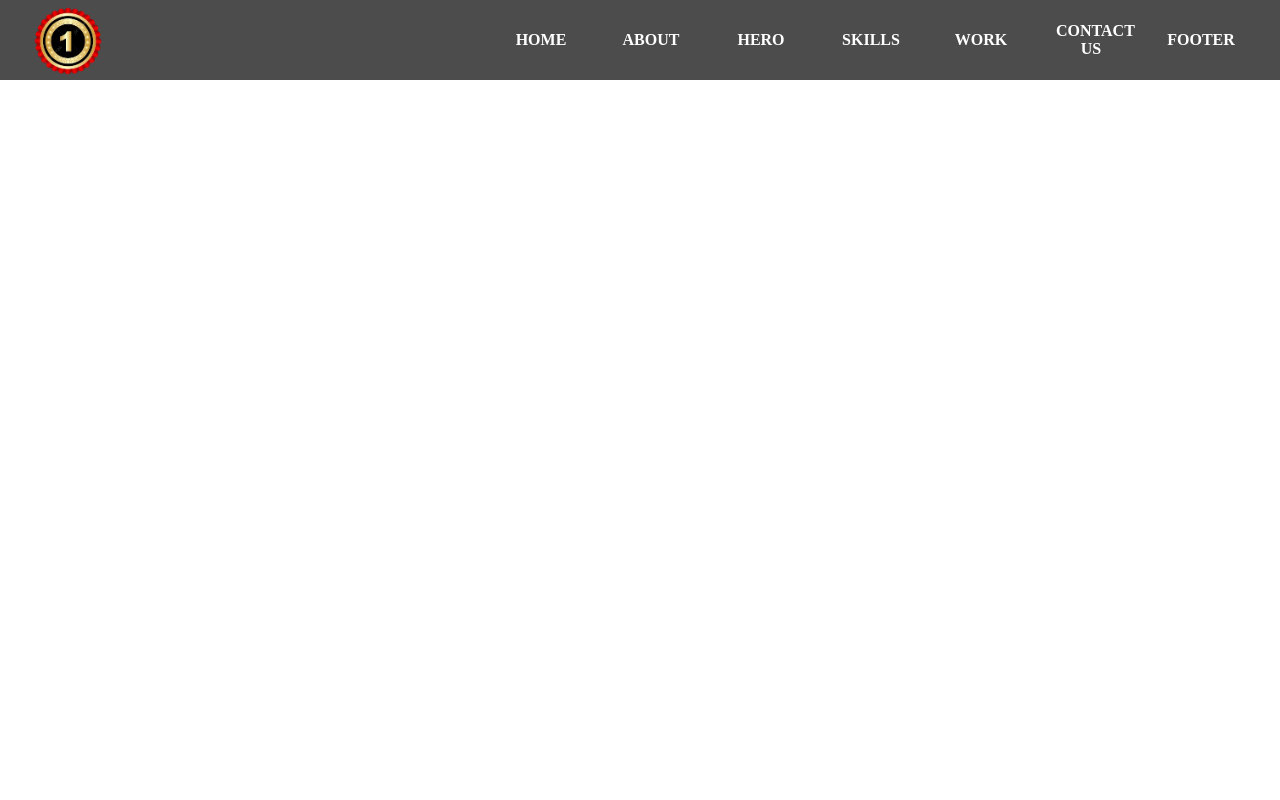
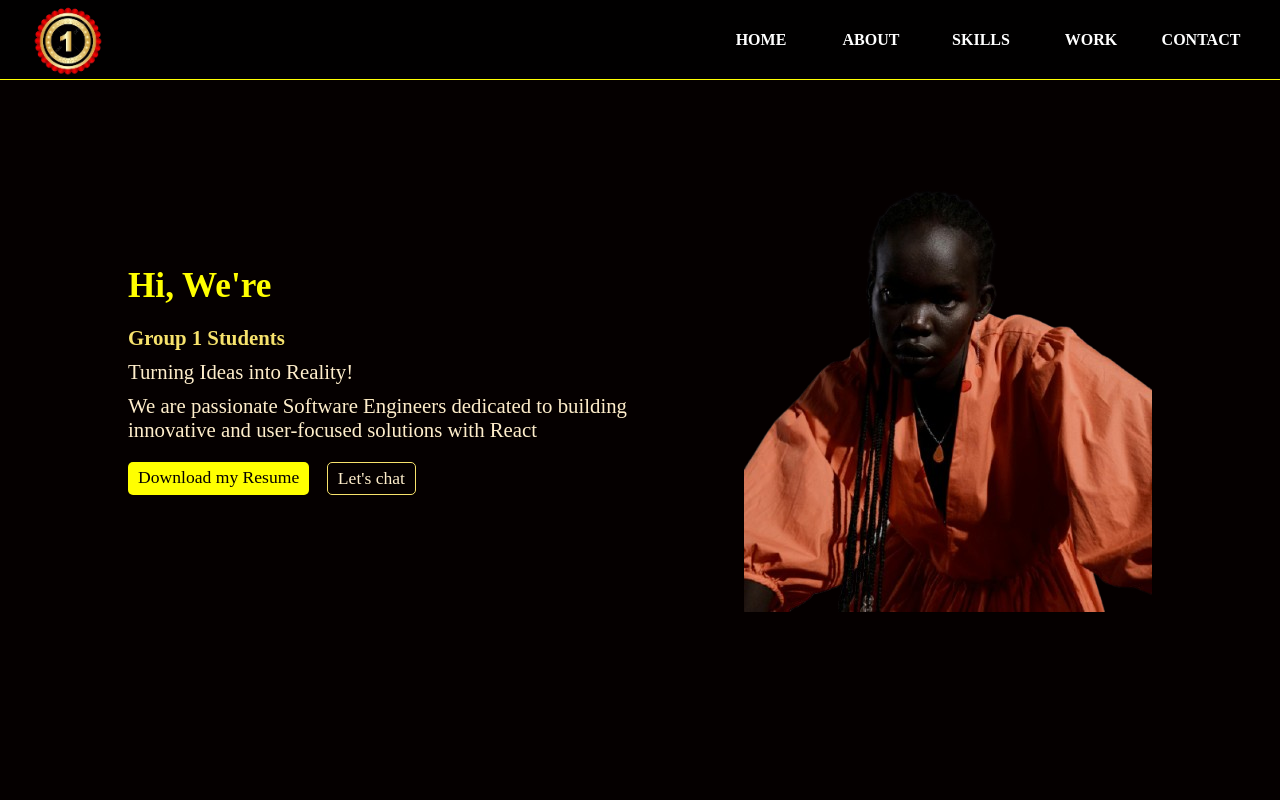
Before and after one commit to PtechNig/portfolio, a React (Vite) app: page / in a window 1280 px wide. Shown: the top 800 px of the page. Built offline with nearby package versions, Linux system fonts and the light colour scheme; a web font is replaced by a local one.

Commit message:
adjusted navigation menus

```diff
--- a/src/App.jsx
+++ b/src/App.jsx
@@ -7,18 +7,18 @@ import Skill from './components/Skills/Skill'
 import Work from './components/Work/Work'
 import Footer from './components/Footer/Footer'
 
+
 function App() {
 
   return (
     <>
     <Nav/>
-    {/* Had to comment out this part cause it's showing on the page since the sections have not been done.*/}
-    {/* <Hero/>
+    <Hero/>
     <About/>
     <Skill/>
     <Work/>
     <Contact/>
-    <Footer/> */}
+    <Footer/>
     </>
   )
 }
--- a/src/components/Nav/Nav.css
+++ b/src/components/Nav/Nav.css
@@ -12,6 +12,7 @@
      justify-content: space-between;
      display: flex;
      padding: 20px;
+     border-bottom:  1px solid yellow;
  }
  .logo{
     height: 12vh;
@@ -25,7 +26,7 @@
     list-style-type: none;
     overflow: hidden;
 }
-li{
+ul li{
     margin: 0px;
     width: 110px;
     font-size: medium;
@@ -34,11 +35,11 @@ li{
     text-align: center;
     justify-content: center;
     cursor: pointer;
-    padding: 14px 20px;
-    /* text-decoration: none; */
+    padding: 5px 10px;
+    transition: 0.5s;
+    border-radius: 5px;
 }
-li:hover{
-    background-color: black;
-    color: white;
-    transition: background-color 2s ease;
+ul li:hover{
+    background-color: yellow;
+    color: rgb(5, 0, 0);
 }
--- a/src/components/Nav/Nav.jsx
+++ b/src/components/Nav/Nav.jsx
@@ -1,6 +1,4 @@
-import React from 'react'
 import "./Nav.css"
-
 const navbar = () => {
   return (
     <div className='navbar_container'>
@@ -8,13 +6,11 @@ const navbar = () => {
        <img src='/assets/group logo.png' alt='' className='logo'/>
       </div>
           <ul>
-            <li>HOME</li>
+            <li> HOME </li>
             <li>ABOUT</li>
-            <li>HERO</li>
             <li>SKILLS</li>
             <li>WORK</li>
-            <li>CONTACT US</li>
-            <li>FOOTER</li>
+            <li>CONTACT</li>
           </ul>
     </div>
   )
--- a/src/components/Skills/Skill.jsx
+++ b/src/components/Skills/Skill.jsx
@@ -1,5 +1,5 @@
 import './Skill.css'
-import { motion, transform } from 'framer-motion';
+import { motion} from 'framer-motion';
 
 const Skill = () => {
 
```
